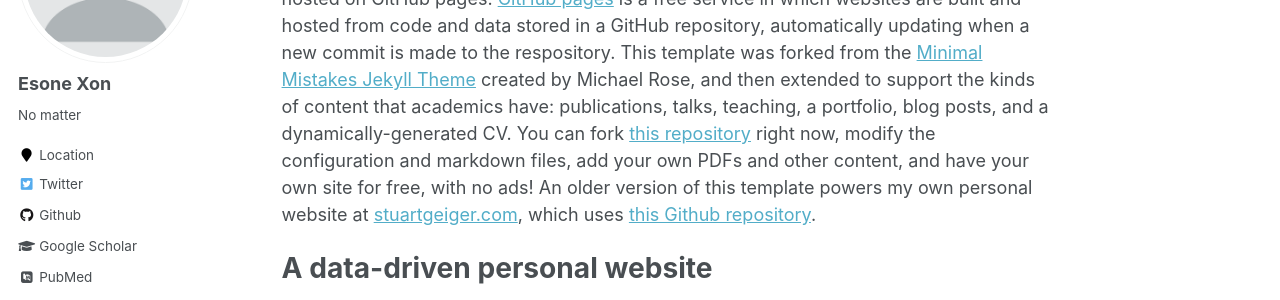
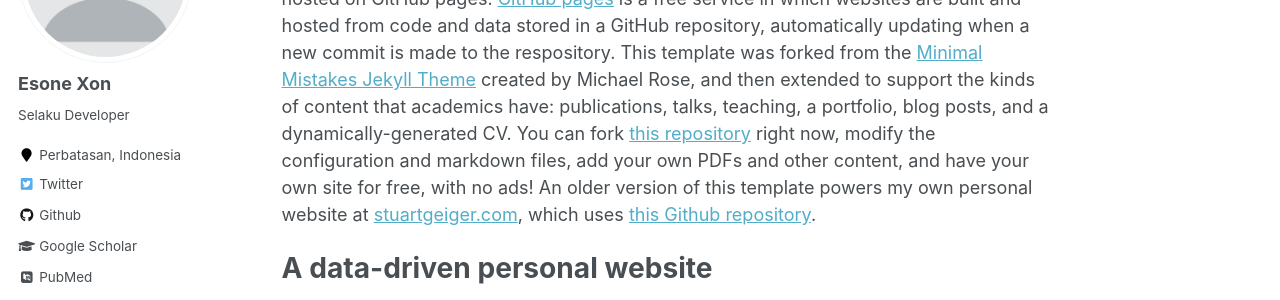
Before and after one commit to esoneXon/esoneXon.github.io, a Jekyll site: the page built from _pages/about.md, in a window 1280 px wide. Shown: the part 230-530 px from the top of the page. Built offline with Jekyll 4.4.1, drawn with Linux system fonts in a browser that asks for light colours; some web fonts are replaced.

Commit message:
Update _config.yml

```diff
--- a/_config.yml
+++ b/_config.yml
@@ -82,8 +82,8 @@ analytics:
 author:
   name             : "Esone Xon"
   avatar           : "profile.png"
-  bio              : "No matter"
-  location         : "Location"
+  bio              : "Selaku Developer"
+  location         : "Perbatasan, Indonesia"
   employer         :
   pubmed           : "https://www.ncbi.nlm.nih.gov/pubmed/?term=john+snow"
   googlescholar    : "http://yourfullgooglescholarurl.com"
```
